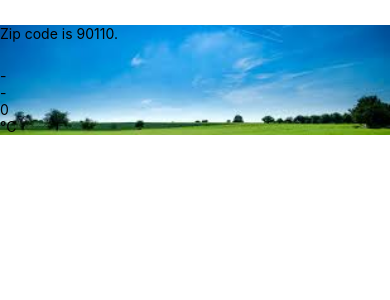
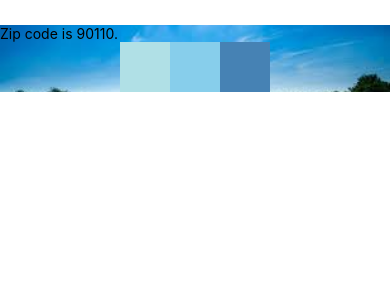
Before and after one commit to ApiwanaSuwannapoom/wt-app, a React Native app: screen / in a window 390 px wide. Shown: the top 300 px of the page. Built offline with nearby package versions, Linux system fonts and the light colour scheme.

Commit message:
Flex Box

```diff
--- a/App.js
+++ b/App.js
@@ -1,5 +1,6 @@
 import React from 'react';
 import Weather from './components/Weather';
+import { StyleSheet, Text, View } from 'react-native';
 
 
 export default class App extends React.Component {
@@ -7,7 +8,8 @@
  render() {
  return (
 
- <Weather zipCode="90110"/>
+    < Weather zipCode="90110"/>
+
 
  );
  }
--- a/components/Forecast.js
+++ b/components/Forecast.js
@@ -4,13 +4,16 @@
 export default class Forecast extends React.Component{
     render(){
         return(
-            <View style= {styles.container}>
-                <Text>{this.props.main}</Text>
-                <Text>{this.props.description}</Text>
-                <Text>{this.props.temp}</Text>
-                <Text>°C</Text>
-            </View>
-
+            <View style={{
+                flex: 1,
+                flexDirection: 'row',
+                justifyContent: 'center',
+                alignItems: 'flex-end'
+              }}>
+                  <View style={{width: 50, height: 50, backgroundColor: 'powderblue'}} />
+                  <View style={{width: 50, height: 50, backgroundColor: 'skyblue'}} />
+                  <View style={{width: 50, height: 50, backgroundColor: 'steelblue'}} />
+              </View>
         );
     }
 }
--- a/components/Weather.js
+++ b/components/Weather.js
@@ -16,9 +16,11 @@
         <View style={styles.container}>
         <ImageBackground source={require('../bg.jpg')} style={styles.backdrop}>
         <Text>Zip code is {this.props.zipCode}.</Text>
+
         <Forecast {...this.state.forecast} />
         </ImageBackground>
         </View>
+
         );
         }
        }
```
